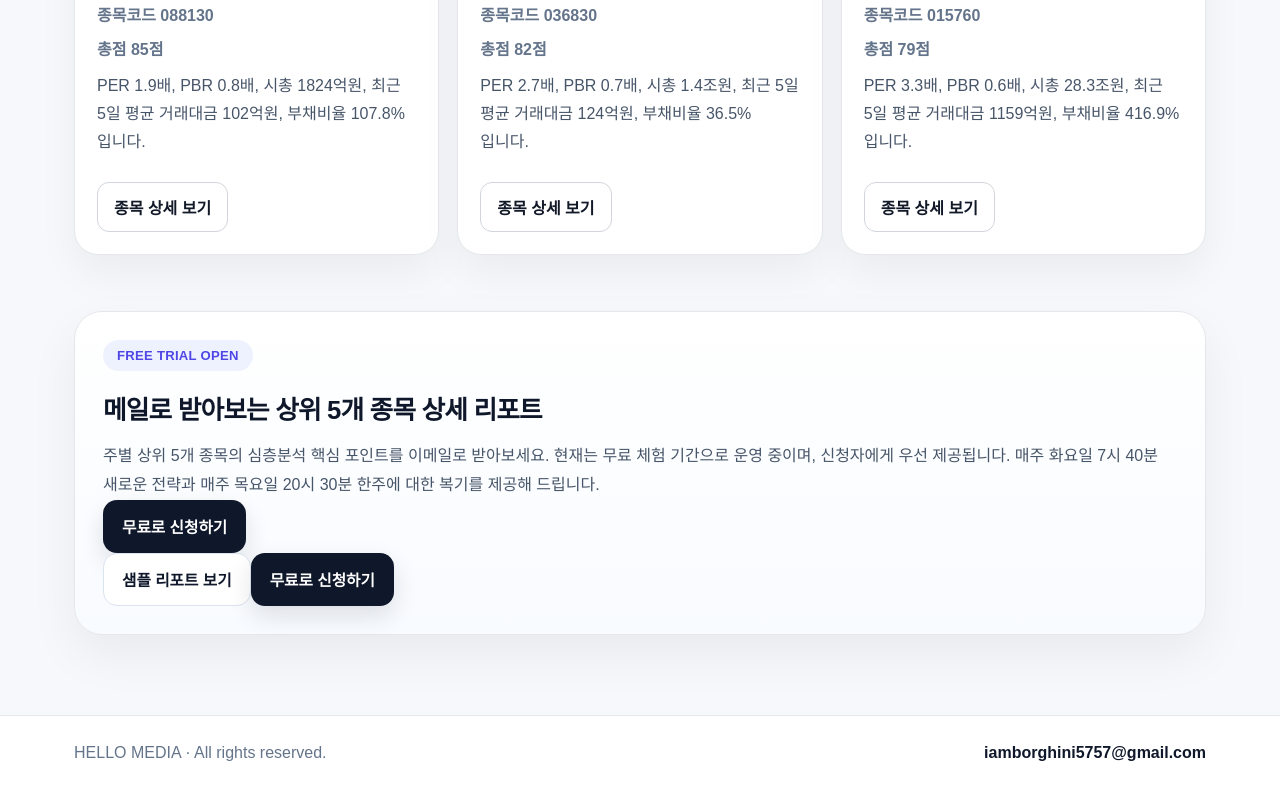
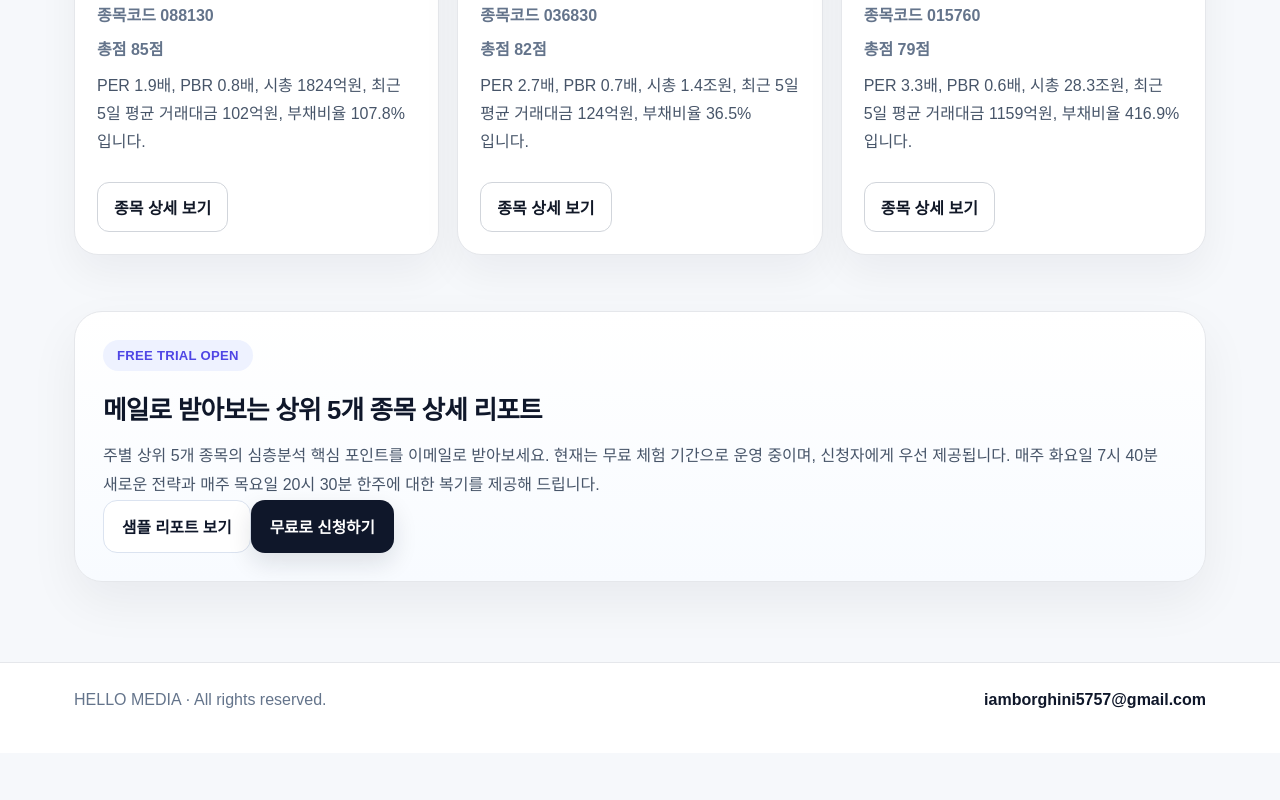
Before and after one commit to DcoyA/screener, a Next.js app: page / in a window 1280 px wide. Shown: the part 842-1642 px from the top of the page. After the commit the page ends 1595 px from the top, so only its background shows below. Built offline with nearby package versions, Linux system fonts and the light colour scheme.

Commit message:
Update page.js

```diff
--- a/app/page.js
+++ b/app/page.js
@@ -205,9 +205,7 @@ export default function HomePage() {
                우선 제공됩니다.
                매주 화요일 7시 40분 새로운 전략과 매주 목요일 20시 30분 한주에 대한 복기를 제공해 드립니다.
              </p>
-            <button type="button" className="primaryBtn" onClick={openModal}>
-              무료로 신청하기
-            </button>
+
             <div className="subscribeActions">
                 <a
                   className="secondaryBtn"
```
